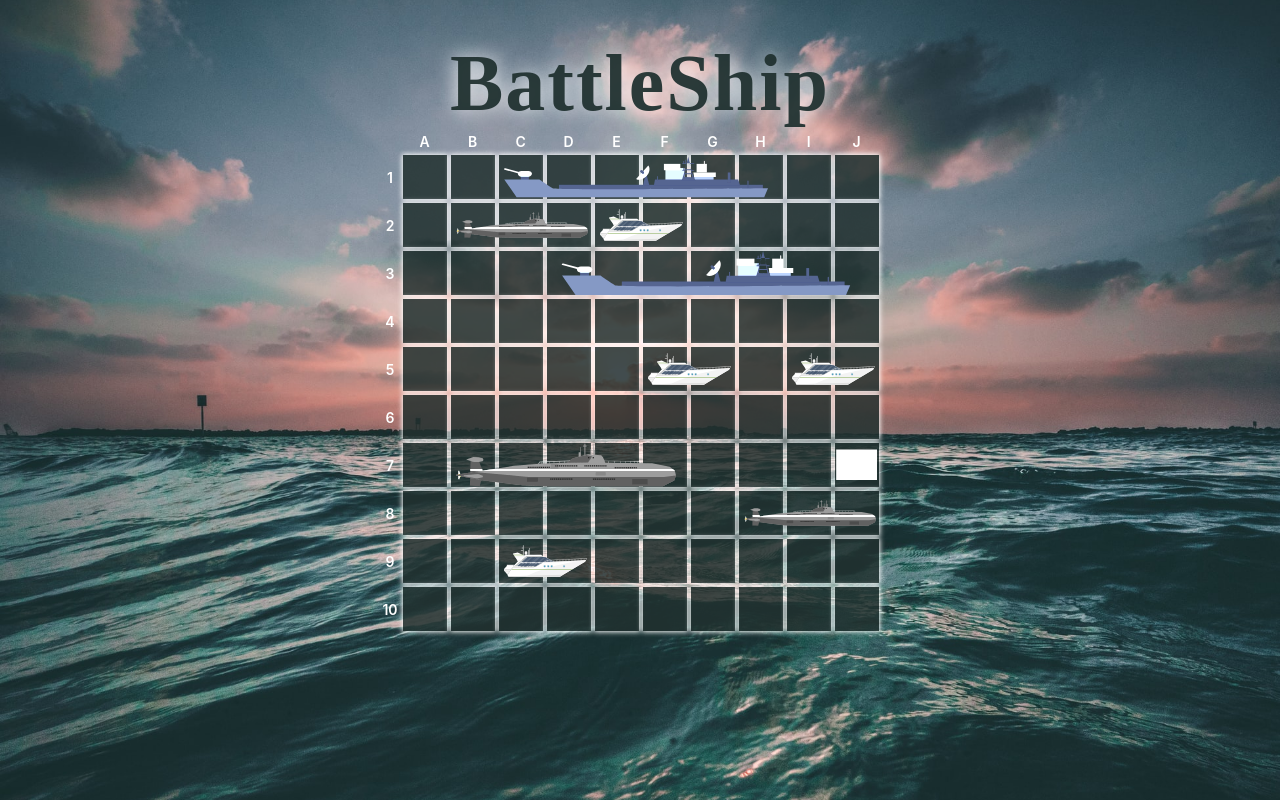
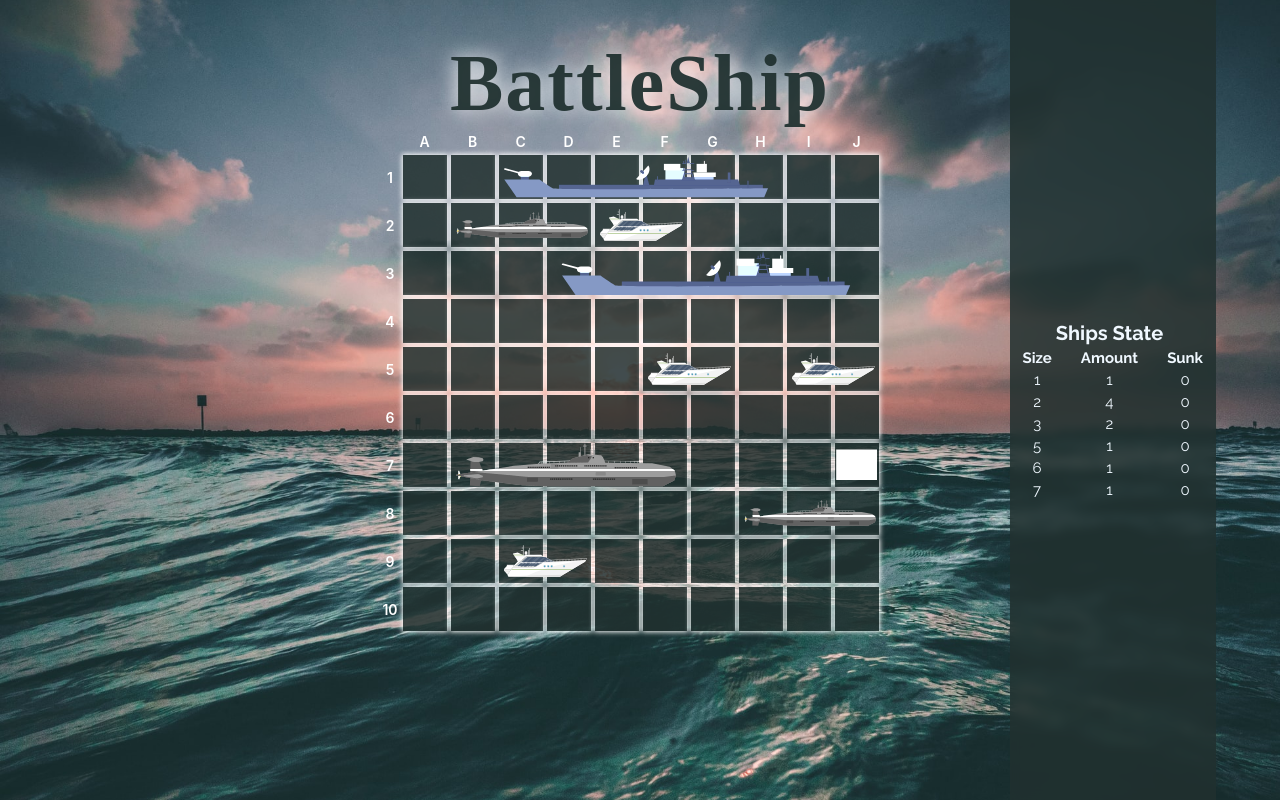
Before and after one commit to moshebe83/BattleShip, an Angular app: page /battleship in a window 1280 px wide. Built offline with nearby package versions, Linux system fonts and the light colour scheme; grey boxes are pictures that could not be loaded; a web font is replaced by a local one.

Commit message:
Completed 3rd step

```diff
--- a/src/app/components/game-board/game-board.component.html
+++ b/src/app/components/game-board/game-board.component.html
@@ -11,7 +11,6 @@
     </tr>
   </thead>
 
-
   <tbody>
     <tr class="game-board-row" *ngFor="let row of counter(data.amountOfRows); trackBy: trackByFn; index as rowI">
       <th class="game-board-axes">{{axesLabels.y[rowI]}}</th>
@@ -19,7 +18,7 @@
       <ng-container *ngFor="let square of boardSquaresArr; index as squareI">
         <td *ngIf="squareI | matrixPipe : rowI : data.squaresPerRow" class="game-board-row-square">
 
-          <button (click)="!square.isClicked && squareClicked(squareI, square.isShip, square.shipId)"
+          <button (click)="!square.isClicked && squareClicked(squareI, square.shipId, square.shipSize)"
             [disabled]="gameState !== 0" class="game-board-row-square-btn"
             [ngClass]="{'ship': square.isShip, 'clicked': square.isClicked}" [attr.aria-disabled]="square.isClicked"
             [attr.aria-label]="square.isClicked ? (square.isShip ? 'ship clicked' : 'square clicked') : ''">
@@ -44,3 +43,30 @@
     </tr>
   </tbody>
 </table>
+
+
+<div class="progress-board">
+  <table class="progress-board-table">
+    <thead class="progress-board-table-head">
+      <tr>
+        <th></th>
+        <th class="progress-board-table-header">Ships State</th>
+        <th></th>
+      </tr>
+      <tr>
+        <th>Size</th>
+        <th>Amount</th>
+        <th>Sunk</th>
+      </tr>
+    </thead>
+    <tbody>
+      <ng-container *ngFor="let ship of shipsAmountsList; index as shipSize">
+        <tr *ngIf="ship.onBoard" [ngClass]="{'line-through': ship.onBoard === ship.sunk}">
+          <td>{{shipSize}}</td>
+          <td>{{ship.onBoard}}</td>
+          <td>{{ship.sunk}}</td>
+        </tr>
+      </ng-container>
+    </tbody>
+  </table>
+</div>
--- a/src/app/components/game-board/game-board.component.scss
+++ b/src/app/components/game-board/game-board.component.scss
@@ -3,6 +3,9 @@
 :host {
     text-align: center;
     font-family: $font-display;
+    width: fit-content;
+    margin: auto;
+    display: block;
 }
 
 .state-msg {
@@ -15,7 +18,7 @@
     max-width: 90%;
     border-radius: 30px;
     background-color: rgba(antiquewhite, 0.8);
-    padding: 20px;
+    padding: 5px;
     box-sizing: border-box;
 
     &-text {
@@ -45,8 +48,6 @@
 }
 
 .game-board {
-    width: fit-content;
-    margin: auto;
     transform: translateX(-10px);
 
     &-axes {
@@ -131,3 +132,38 @@
         }
     }
 }
+
+.progress-board {
+    font-family: $font-primary;
+    position: fixed;
+    right: 5%;
+    top: 0;
+    height: 100%;
+    display: flex;
+    align-items: center;
+    font-size: 15px;
+    padding: 10px;
+    background-color: rgba($color-primary, 0.85);
+    color: aliceblue;
+    // box-shadow: 0 0 60px rgba(250, 250, 250, 0.5);
+    backdrop-filter: blur(5px);
+
+    &-table {
+        &-header {
+            font-size: 20px;
+        }
+    }
+
+    .line-through {
+        text-decoration: line-through red;
+    }
+
+    @media screen and (max-width: 1100px) {
+        position: relative;
+        right: 0;
+        margin: 20px 13px;
+        justify-content: center;
+        background-color: rgba(250, 250, 250, 0.7);
+        color: $color-primary;
+    }
+}
--- a/src/app/components/game-board/game-board.component.ts
+++ b/src/app/components/game-board/game-board.component.ts
@@ -2,7 +2,7 @@ import { Component, EventEmitter, Input, OnInit, Output } from '@angular/core';
 
 import { EGameState } from 'src/app/enums/battleship.enum';
 import { IGameLevelData, IStateMsgs } from 'src/app/layout/play-game/play-game.interface';
-import { IAxes, ISquareItem, IState } from './game-board.interface';
+import { IAxes, IShipsAmountsList, ISquareItem, IState } from './game-board.interface';
 
 @Component({
   selector: 'app-game-board',
@@ -17,6 +17,7 @@ export class GameBoardComponent implements OnInit {
   public state: IState;
   public boardSquaresArr: ISquareItem[];
   public axesLabels: IAxes;
+  public shipsAmountsList: IShipsAmountsList[];
 
   @Output() gameStateChanged: EventEmitter<EGameState> = new EventEmitter<EGameState>();
 
@@ -35,6 +36,7 @@ export class GameBoardComponent implements OnInit {
   constructor() {
     this.largestShipImgSize = 7;
     this.boardSquaresArr = [];
+    this.shipsAmountsList = [];
 
     this._gameState = EGameState.PLAYING;
     this.data = {} as IGameLevelData;
@@ -73,6 +75,16 @@ export class GameBoardComponent implements OnInit {
     }
   }
 
+  private countShips(): void {
+    this.shipsAmountsList = []
+
+    for (let i = 0; i <= this.largestShipImgSize; i++) {
+      this.shipsAmountsList.push({ onBoard: 0, sunk: 0 })
+    }
+
+    console.log(this.shipsAmountsList);
+  }
+
   private spreadShips(): void {
     for (let i = 0; i < this.data.amountOfShips; i++) {
       let randomShipSize: number = Math.floor(Math.random() * this.largestShipImgSize) + 1;
@@ -98,6 +110,7 @@ export class GameBoardComponent implements OnInit {
         }
         currentShipSize++;
       }
+      this.shipsAmountsList[currentShipSize].onBoard++;
 
       if (currentShipSize > 1) {
         this.boardSquaresArr.map(square => square.shipId === i && (square.shipSize = currentShipSize));
@@ -108,8 +121,10 @@ export class GameBoardComponent implements OnInit {
   private startNewGame(): void {
     this.state = { progressCounter: 0, strikesCounter: 0 };
     this.createBoardSquares();
+    this.countShips();
     this.spreadShips();
   }
+
 
 
   public trackByFn(index: number): number {
@@ -120,14 +135,15 @@ export class GameBoardComponent implements OnInit {
     return new Array(length);
   }
 
-  public squareClicked(squareIndex: number, isShip: boolean, clickedShipId: number): void {
+  public squareClicked(squareIndex: number, clickedShipId: number, shipSize: number): void {
     this.state.progressCounter++;
     this.boardSquaresArr[squareIndex].isClicked = true;
 
-    if (isShip) {
+    if (clickedShipId !== -1) {
       let currentShip = this.boardSquaresArr.filter(({ shipId }) => shipId === clickedShipId);
       if (currentShip.every(square => square.isClicked)) {
         currentShip.map(square => square.isShipSunk = true);
+        this.shipsAmountsList[shipSize].sunk++;
         this.state.strikesCounter++;
       }
     }
--- a/src/app/components/game-board/game-board.interface.ts
+++ b/src/app/components/game-board/game-board.interface.ts
@@ -17,3 +17,8 @@ export interface IState {
     progressCounter: number,
     msg?: string,
 }
+
+export interface IShipsAmountsList {
+    onBoard: number,
+    sunk: number
+}
```
